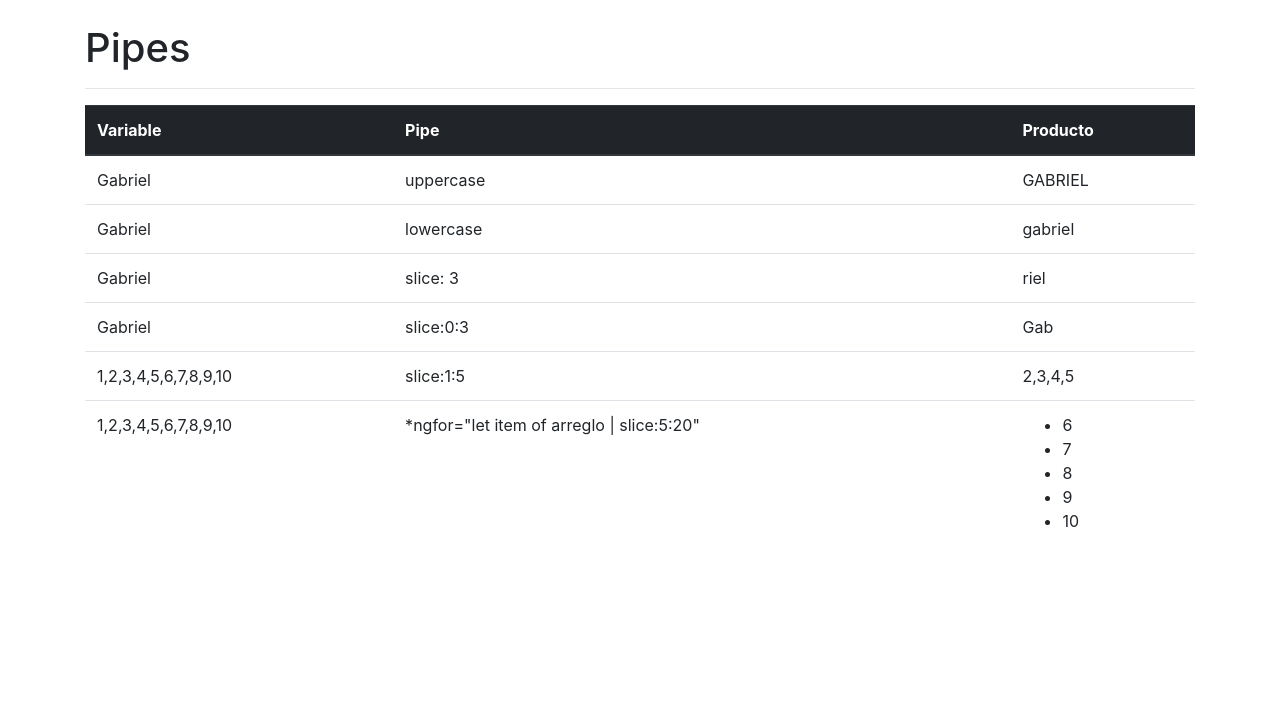
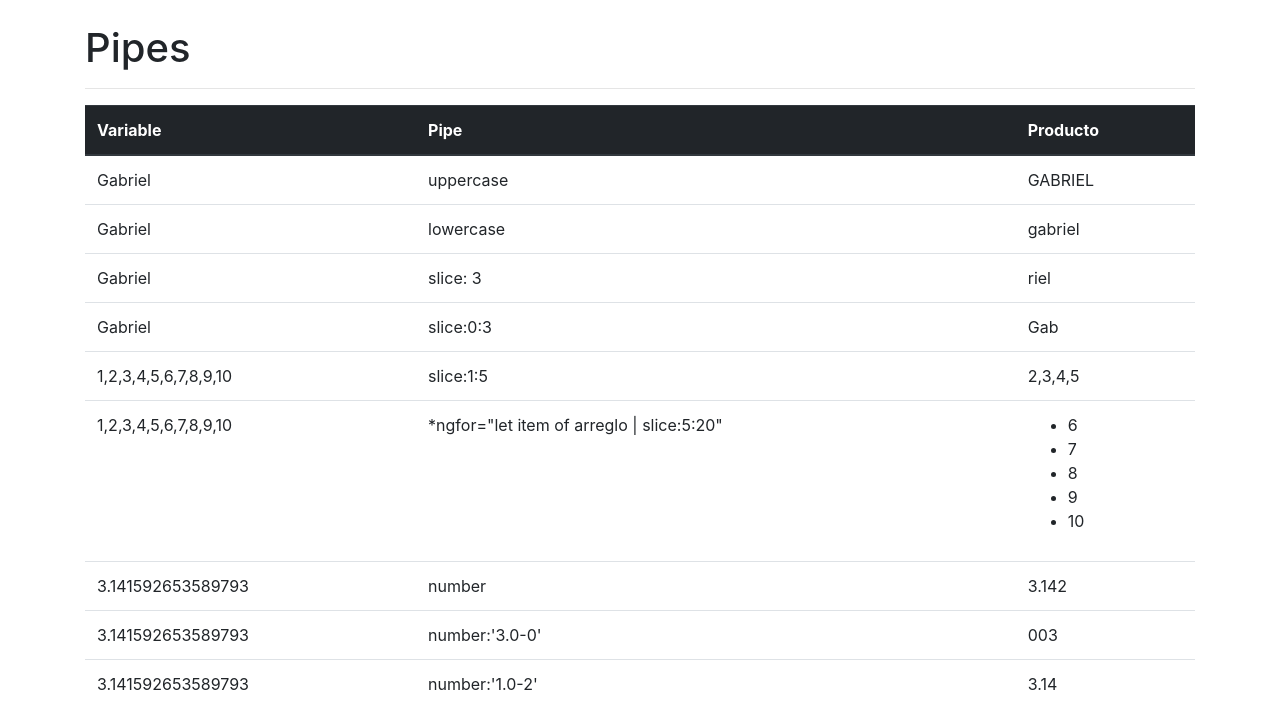
Before and after one commit to gmontoya2483/angular-pipes, an Angular app: page / in a window 1280 px wide. Shown: the top 728 px of the page. Built offline with nearby package versions, Linux system fonts and the light colour scheme.

Commit message:
Se agregaron los ejemplos del Pipe: Decinal (number)

```diff
--- a/src/app/app.component.html
+++ b/src/app/app.component.html
@@ -22,6 +22,8 @@
       <td>lowercase</td>
       <td>{{ nombre | lowercase}}</td>
     </tr>
+
+
     <tr>
       <td>{{ nombre }}</td>
       <td> slice: 3 </td>
@@ -46,6 +48,24 @@
         </ul>
       </td>
     </tr>
+
+    <tr>
+      <td>{{ PI }}</td>
+      <td> number </td>
+      <td>{{ PI | number }}</td>
+    </tr>
+    <tr>
+      <td>{{ PI }}</td>
+      <td> number:'3.0-0' </td>
+      <td>{{ PI | number:'3.0-0' }}</td>
+    </tr>
+    <tr>
+      <td>{{ PI }}</td>
+      <td> number:'1.0-2' </td>
+      <td>{{ PI | number:'1.0-2' }}</td>
+    </tr>
+
+
   </tbody>
 </table>
 
--- a/src/app/app.component.ts
+++ b/src/app/app.component.ts
@@ -10,4 +10,6 @@
 
   arreglo = [1,2,3,4,5,6,7,8,9,10];
 
+  PI = Math.PI;
+
 }
```
